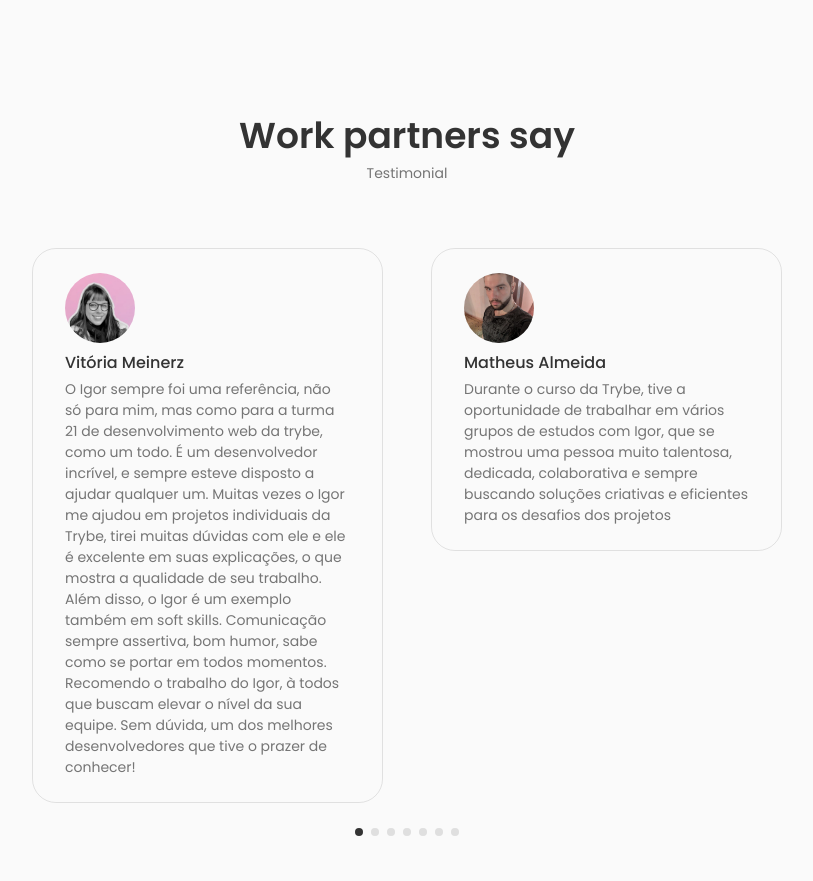
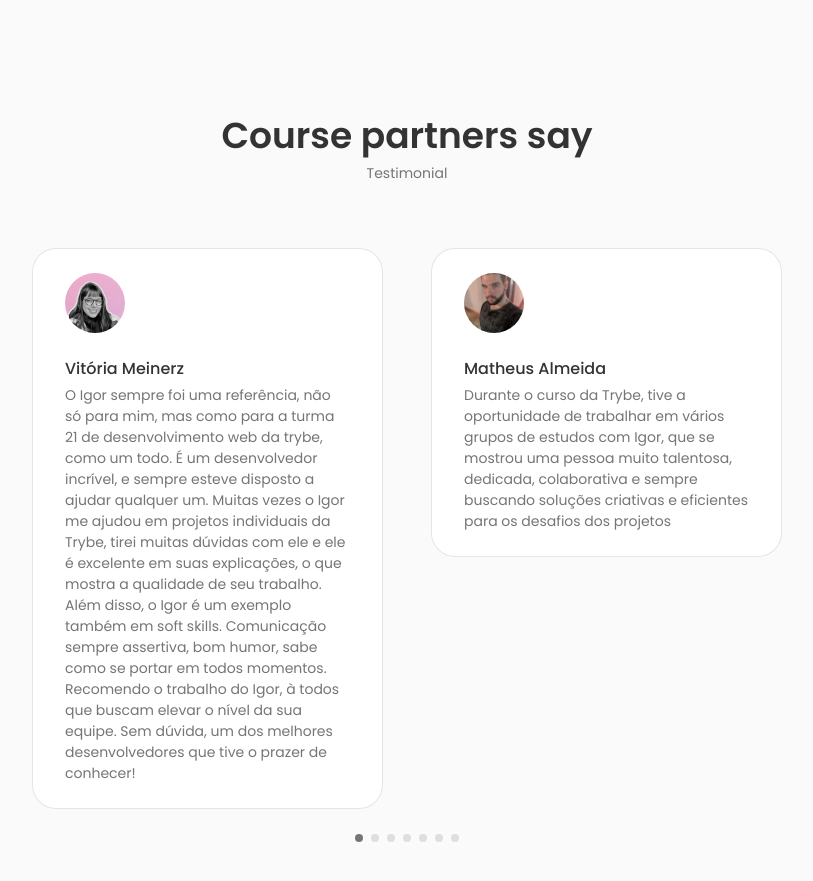
Before and after one commit to IgorBrizack/portfolioWeb, a React (Create React App) app: page / in a window 1280 px wide. Shown: the part 3423-4304 px from the top of the page, without its empty margins (233-1046 px from the left). Built offline with nearby package versions, Linux system fonts and the light colour scheme.

Commit message:
feat: fix testimonial

```diff
--- a/src/components/testimonial/Testimonials.jsx
+++ b/src/components/testimonial/Testimonials.jsx
@@ -1,6 +1,6 @@
 import React from "react";
+import { Data } from "./Data";
 import "./testimonial.css"
-import { Data } from "./Data";
 
 import {Swiper, SwiperSlide} from "swiper/react"
 
@@ -12,7 +12,7 @@ import { Pagination } from "swiper";
 const Testimonials = () => {
 	return (
 		<section className="testimonial container section">
-			<h2 className="section__title">Work partners say</h2>
+			<h2 className="section__title">Course partners say</h2>
 			<span className="section__subtitle">Testimonial</span>
 
 			<Swiper className="testimonial__container"
@@ -34,11 +34,7 @@ const Testimonials = () => {
 				{Data.map(({id, image, title, description}) => {
 					return (
 						<SwiperSlide className="testimonial__card" key={id}>
-							<img style={{
-								width: '70px',
-								height: '70px'
-							}} src={image} alt="" className="testimonial__img" />
-
+							<img src={image} alt="" className="testimonial__img" />
 							<h3 className="testimonial__name">{title}</h3>
 							<p className="testimonial__description">{description}</p>
 						</SwiperSlide>
--- a/src/components/testimonial/testimonial.css
+++ b/src/components/testimonial/testimonial.css
@@ -3,7 +3,7 @@
 }
 
 .testimonial__card {
-  background-color: va(--container-color);
+  background-color: var(--container-color);
   border: 1px solid rgba(0,0,0,0.1);
   padding: 1.5rem 2rem;
   border-radius: 1.5rem;
@@ -13,7 +13,7 @@
 .testimonial__img {
   width: 60px;
   border-radius: 3rem;
-  margin-bottom: var(---mb-1);
+  margin-bottom: var(--mb-1);
 }
 
 .testimonial__name {
@@ -31,7 +31,7 @@
 }
 
 .swiper-pagination-bullet-active {
-  background-color: var(--title-color) !important;
+  background-color: var(--text-color) !important;
 }
 
 @media screen and (max-width: 992px) {
@@ -43,15 +43,3 @@
     padding: 1.25rem 1.5rem;
   }
 }
-
-/* For medium devices */
-@media screen and (max-width: 768px) {
-
-}
-
-@media screen and (max-width: 576px) {
-}
-
-/* For small devices */
-@media screen and (max-width: 350px) {
-}
```
